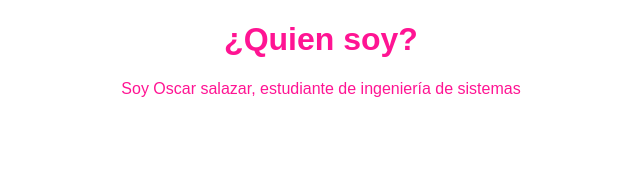
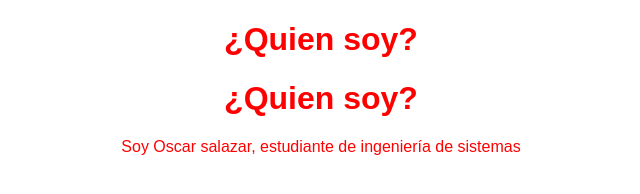
Before and after one commit to oscar9705/Blog, a plain HTML site: page index.html in a window 1280 px wide. Shown: the whole page, without its empty margins (319-959 px from the left). Drawn offline with Linux system fonts and the light colour scheme.

Commit message:
se duplico el titulo y cambió de color

```diff
--- a/css/estilos.css
+++ b/css/estilos.css
@@ -1,5 +1,5 @@
 body {
-    color: deeppink;
+    color: red;
     text-align: center;
     font-family: "Arial";
 }
--- a/index.html
+++ b/index.html
@@ -7,6 +7,8 @@
     <title>¿Quien soy?</title>
 </head>
 <body>
+
+    <h1>¿Quien soy?</h1>
     <h1>¿Quien soy?</h1>
     <p>Soy Oscar salazar, estudiante de ingeniería de sistemas</p>
 </body>
```
